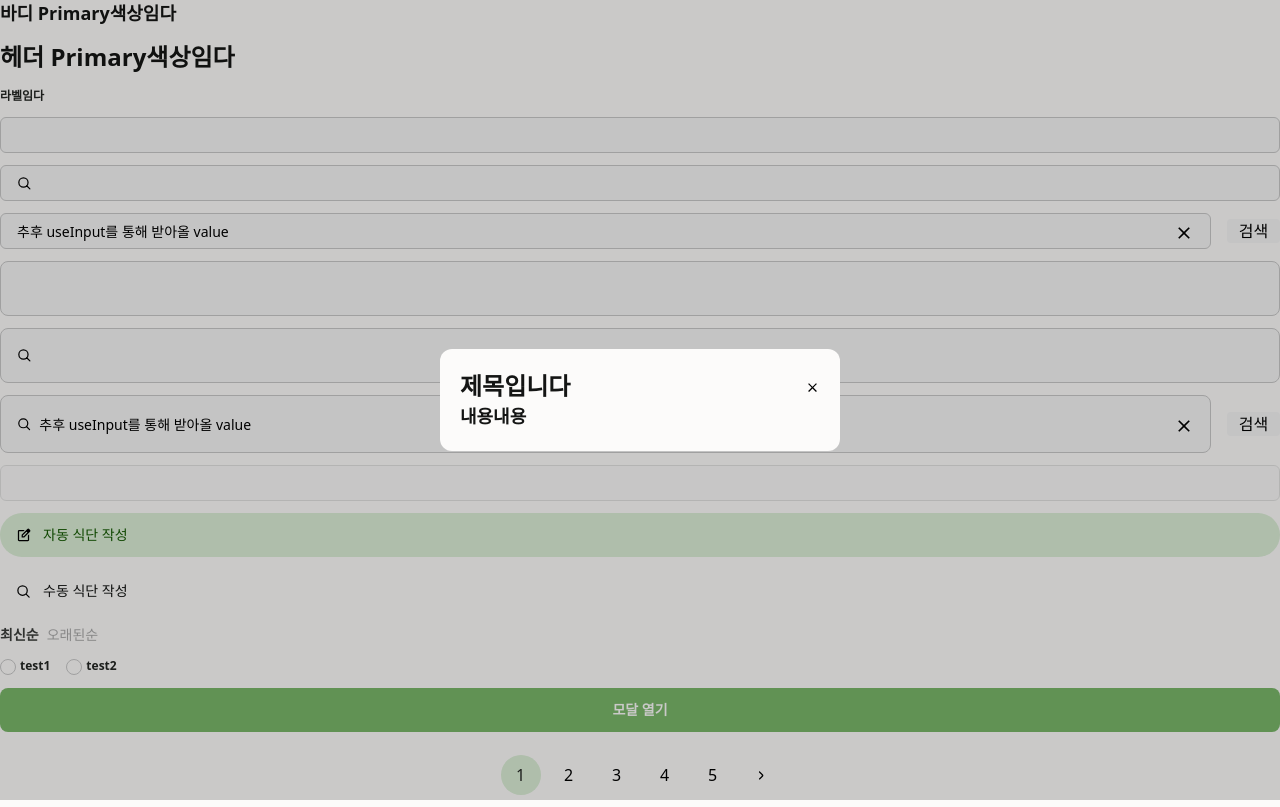
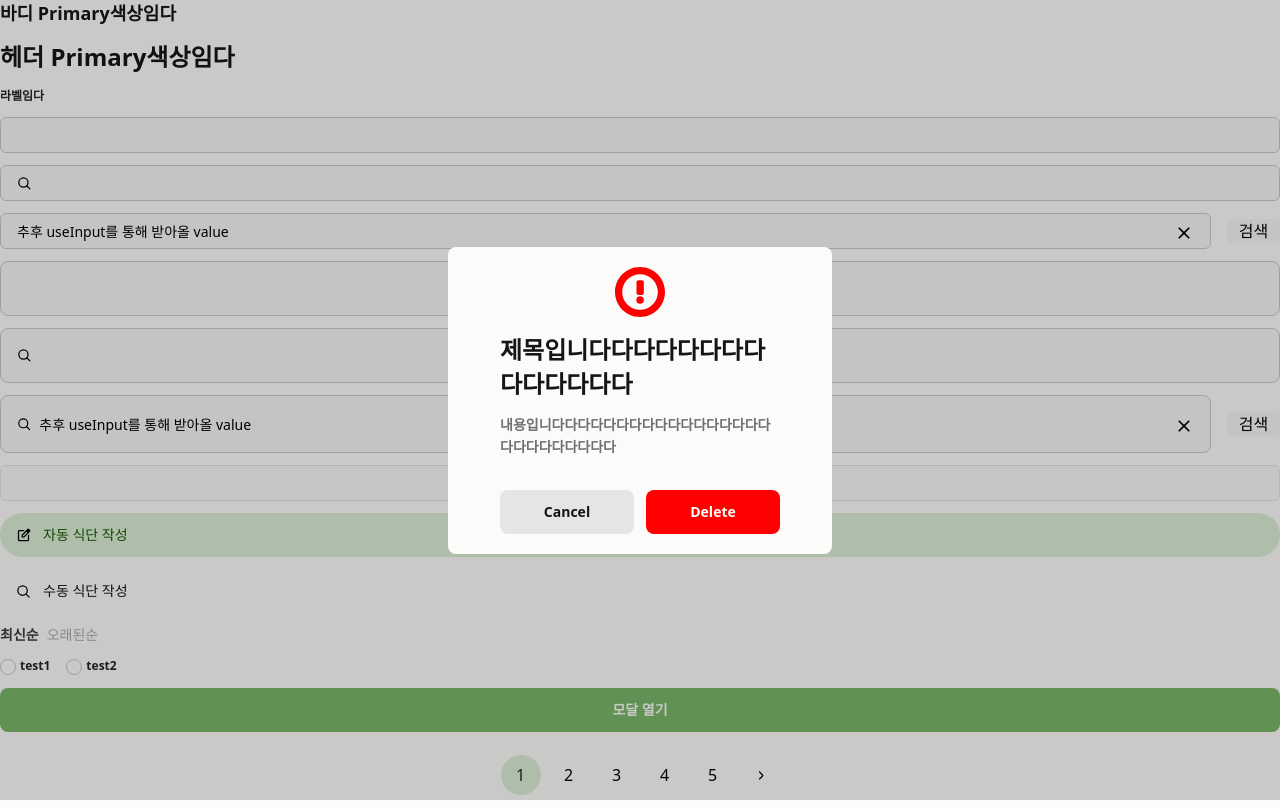
Before and after one commit to devping-kr/NNplanner-FE, a Next.js app: page /seunghyun in a window 1280 px wide. Both pictures are taken after a click on the button "모달 열기". Built offline with nearby package versions, Linux system fonts and the light colour scheme.

Commit message:
Fix: Modal 컴포넌트 수정

```diff
--- a/src/app/seunghyun/page.tsx
+++ b/src/app/seunghyun/page.tsx
@@ -71,8 +71,13 @@ const page = () => {
       </div>
       <div>
         <Modal
-          title='제목입니다'
+          title='제목입니다다다다다다다다다다다다다다'
+          content='내용입니다다다다다다다다다다다다다다다다다다다다다다다다다다'
           isOpen={isOpen}
+          acceptText='Delete'
+          onAccept={() => console.log('done!')}
+          color='warning'
+          icon='warning'
           onClose={closeModal}
           modalRef={modalRef}
         >
--- a/src/components/common/Modal/index.tsx
+++ b/src/components/common/Modal/index.tsx
@@ -1,44 +1,58 @@
 import { ComponentPropsWithoutRef } from 'react';
+import Button from '../Button/Button';
 import Icon from '../Icon';
-import { HeadPrimary } from '../Typography';
+import { IconColor, IconType } from '../Icon/assets';
+import { BodyGray, HeadPrimary } from '../Typography';
 
 export type Props = {
+  title: string;
+  content: string;
+  acceptText: string;
+  onAccept: () => void;
+  color: IconColor;
+  icon: IconType;
   isOpen: boolean;
-  showCloseButton?: boolean;
   onClose: () => void;
   modalRef: React.Ref<HTMLDivElement>;
-  title: string;
-  children: React.ReactNode;
 } & ComponentPropsWithoutRef<'div'>;
 
 export const Modal = ({
   title,
+  content,
+  acceptText,
+  onAccept,
+  color,
+  icon,
   isOpen,
   onClose,
   modalRef,
-  showCloseButton = true,
-  children,
   ...modalProps
 }: Props) => {
   if (!isOpen) return null;
   return (
     <div
-      className='absolute left-0 top-0 z-50 flex h-full w-full items-center justify-center bg-black bg-opacity-20'
+      className='absolute left-0 top-0 z-50 flex size-full items-center justify-center bg-black bg-opacity-20'
       {...modalProps}
     >
-      <div
-        className='w-[90%] max-w-[400px] rounded-xl bg-white-100 p-5'
-        ref={modalRef}
-      >
-        <div className='flex items-center justify-between'>
-          <HeadPrimary>{title}</HeadPrimary>
-          {showCloseButton && (
-            <div onClick={onClose} className='cursor-pointer'>
-              <Icon name='xmark' width={15} height={15} />
-            </div>
-          )}
+      <div className='w-96 rounded-lg bg-white-100 p-5' ref={modalRef}>
+        <div className='flex w-full flex-col items-center gap-4'>
+          <Icon name={icon} color={color} width={50} height={50} />
+          <div className='mb-4 flex w-full flex-col items-center gap-3 px-8'>
+            <HeadPrimary>{title}</HeadPrimary>
+            <BodyGray>{content}</BodyGray>
+          </div>
+          <div className='flex w-full gap-3 px-8'>
+            <Button onClick={onClose} variant={'secondary'}>
+              Cancel
+            </Button>
+            <Button
+              onClick={onAccept}
+              className='bg-warning-100 hover:bg-warning-200 active:bg-warning-300'
+            >
+              {acceptText}
+            </Button>
+          </div>
         </div>
-        {children}
       </div>
     </div>
   );
--- a/src/styles/colors.ts
+++ b/src/styles/colors.ts
@@ -26,4 +26,5 @@ export const colors = {
     100: '#141514',
     200: '#232623',
   },
+  warning: { 100: '#ff0000', 200: '#CC3300', 300: '#b32d00' },
 };
```
